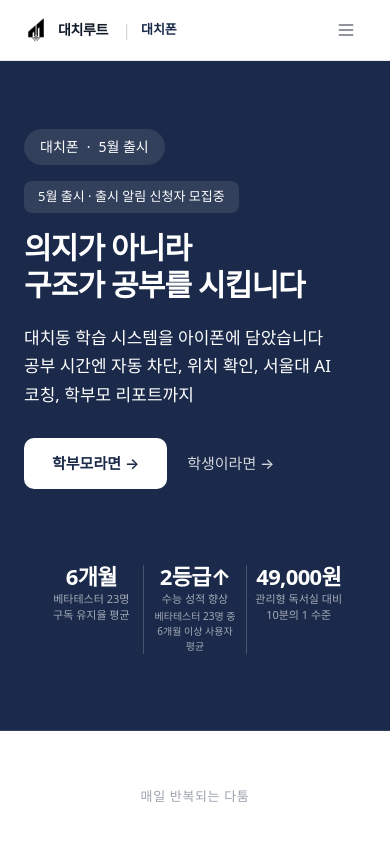
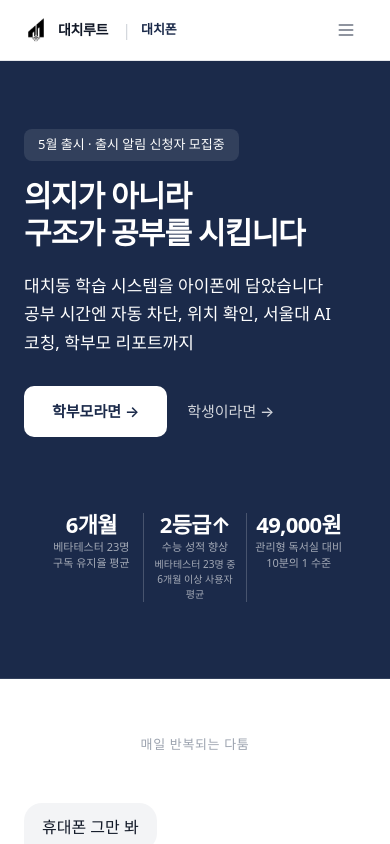
Before and after one commit to hwchung24/rootDaechi_web, a Next.js app: page /phone in a window 390 px wide. Shown: the top 844 px of the page. Built offline with nearby package versions, Linux system fonts and the light colour scheme.

Commit message:
fix(ui): remove mobile-only hero release badge
Hide the extra mobile release pill in the phone hero so the top area stays cleaner and avoids duplicate launch messaging.

Made-with: Cursor

```diff
--- a/components/LandingHero.tsx
+++ b/components/LandingHero.tsx
@@ -17,11 +17,6 @@ export function LandingHero() {
       <div className="mx-auto min-h-auto max-w-6xl bg-[#1B2A4A] px-6 py-12 md:min-h-screen md:px-6 md:py-14 sm:px-12">
         <div className="grid min-h-0 items-center gap-10 md:min-h-[calc(100vh-7rem)] lg:grid-cols-[55fr_45fr] lg:items-center lg:gap-12">
           <motion.div initial={false} className="order-1 mt-5 flex h-full w-full flex-col justify-center text-left lg:order-1 lg:mt-0">
-            <div className="mb-4 flex w-fit items-center gap-2 rounded-full bg-white/10 px-4 py-2 text-sm font-medium text-white md:hidden">
-              <span>대치폰</span>
-              <span>·</span>
-              <span>5월 출시</span>
-            </div>
             <div className="mb-4">
               <p className="inline-flex w-fit rounded-[8px] bg-white/10 px-[14px] py-[6px] text-[13px] font-medium text-white">
                 5월 출시  ·  출시 알림 신청자 모집중
```
